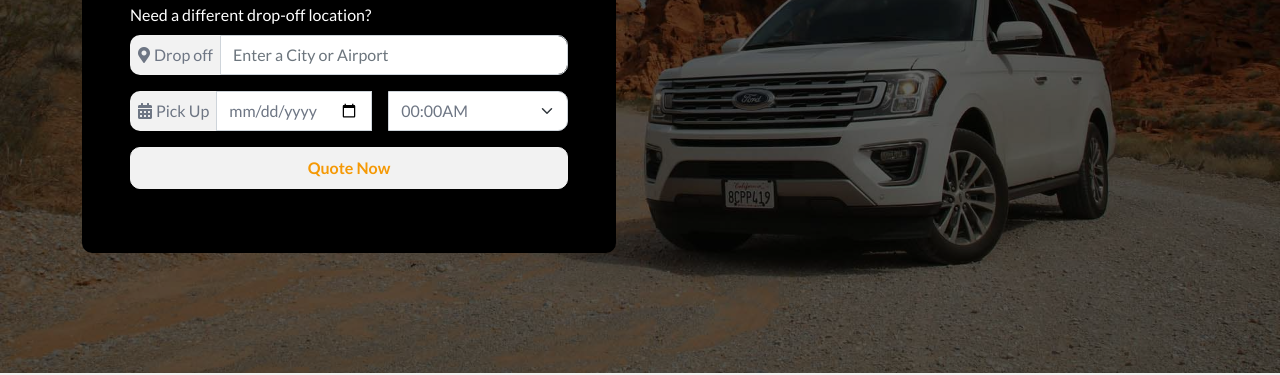
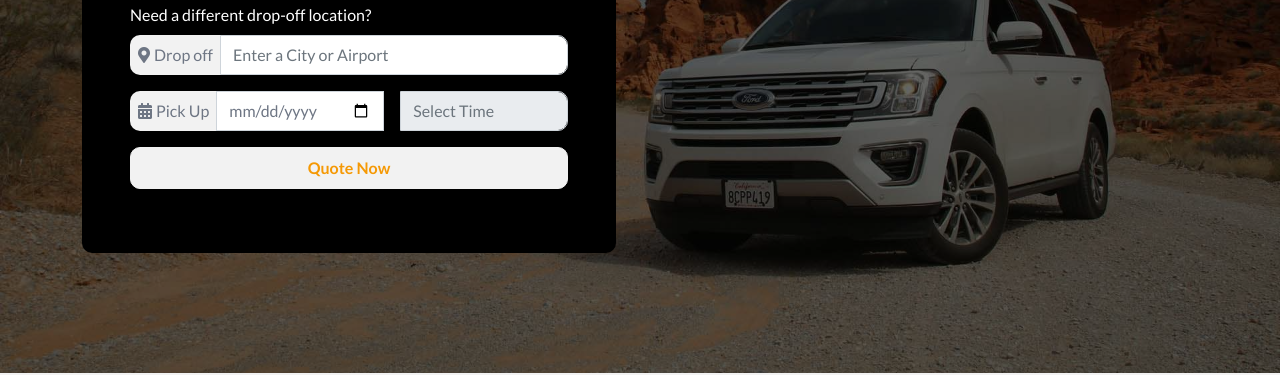
Before and after one commit to SubhashChamara/md-taxi, a plain HTML site: page index.html in a window 1280 px wide. Shown: the part 454-829 px from the top of the page. Drawn offline with nearby package versions, Linux system fonts and the light colour scheme; some packages are replaced by stand-ins of ours.

Commit message:
time filter updated.

```diff
--- a/index.html
+++ b/index.html
@@ -40,6 +40,10 @@
     <link
       rel="stylesheet"
       href="https://cdnjs.cloudflare.com/ajax/libs/animate.css/4.1.1/animate.min.css"
+    />
+    <link
+      rel="stylesheet"
+      href="https://cdn.jsdelivr.net/npm/flatpickr/dist/flatpickr.min.css"
     />
 
     <!-- Customized Bootstrap Stylesheet -->
@@ -250,35 +254,11 @@
                                 ><span class="ms-1">Pick Up</span>
                               </div>
                               <input class="form-control" type="date" />
-                              <select
-                                class="form-select ms-3"
-                                aria-label="Default select example"
-                              >
-                                <option value="2">00:00AM</option>
-                                <option value="2">01:00AM</option>
-                                <option value="2">02:00AM</option>
-                                <option value="3">03:00AM</option>
-                                <option value="4">04:00AM</option>
-                                <option value="5">05:00AM</option>
-                                <option value="6">06:00AM</option>
-                                <option value="7">07:00AM</option>
-                                <option value="7">08:00AM</option>
-                                <option value="7">09:00AM</option>
-                                <option value="7">10:00AM</option>
-                                <option value="7">11:00AM</option>
-                                <option value="7">12:00AM</option>
-                                <option value="1">01:00PM</option>
-                                <option value="2">02:00PM</option>
-                                <option value="3">03:00PM</option>
-                                <option value="4">04:00PM</option>
-                                <option value="5">05:00PM</option>
-                                <option value="6">06:00PM</option>
-                                <option value="7">07:00PM</option>
-                                <option value="7">08:00PM</option>
-                                <option value="7">09:00PM</option>
-                                <option value="7">10:00PM</option>
-                                <option value="7">11:00PM</option>
-                              </select>
+                              <input
+                                id="clockTimePicker"
+                                class="form-control ms-3"
+                                placeholder="Select Time"
+                              />
                             </div>
                           </div>
                           <div class="col-12 d-none">
@@ -1707,12 +1687,18 @@
           <div class="col-md-6 col-lg-6 col-xl-3">
             <div class="footer-item d-flex flex-column">
               <h4 class="text-white mb-4">Quick Links</h4>
-              <a href="about.html"><i class="fas fa-angle-right me-2"></i> About Us</a>
+              <a href="about.html"
+                ><i class="fas fa-angle-right me-2"></i> About Us</a
+              >
               <a href="cars.html"
                 ><i class="fas fa-angle-right me-2"></i> Our Vehicles</a
               >
-              <a href="service.html"><i class="fas fa-angle-right me-2"></i> Services</a>
-              <a href="contact.html"><i class="fas fa-angle-right me-2"></i> Contact Us</a>
+              <a href="service.html"
+                ><i class="fas fa-angle-right me-2"></i> Services</a
+              >
+              <a href="contact.html"
+                ><i class="fas fa-angle-right me-2"></i> Contact Us</a
+              >
             </div>
           </div>
 
@@ -1829,7 +1815,7 @@
     <script src="lib/counterup/counterup.min.js"></script>
     <script src="lib/owlcarousel/owl.carousel.min.js"></script>
     <script src="https://maps.googleapis.com/maps/api/js?key=AIzaSyByuSulijNMA6GfxAFss1QuJ3iEQyrF1I8&libraries=places"></script>
-
+    <script src="https://cdn.jsdelivr.net/npm/flatpickr"></script>
     <!-- Template Javascript -->
 
     <script src="js/place.js"></script>
--- a/js/main.js
+++ b/js/main.js
@@ -4,27 +4,24 @@
   // Spinner
   var spinner = function () {
     setTimeout(function () {
-            if ($('#spinner').length > 0) {
-                $('#spinner').removeClass('show');
+      if ($("#spinner").length > 0) {
+        $("#spinner").removeClass("show");
       }
     }, 1);
   };
   spinner(0);
 
-
   // Initiate the wowjs
   new WOW().init();
-
 
   // Sticky Navbar
   $(window).scroll(function () {
     if ($(this).scrollTop() > 200) {
-            $('.sticky-top').addClass('shadow-sm').css('top', '0px');
+      $(".sticky-top").addClass("shadow-sm").css("top", "0px");
     } else {
-            $('.sticky-top').removeClass('shadow-sm').css('top', '-100px');
+      $(".sticky-top").removeClass("shadow-sm").css("top", "-100px");
     }
   });
-
 
   // Car Categories
   $(".categories-carousel").owlCarousel({
@@ -33,31 +30,30 @@
     dots: false,
     loop: true,
     margin: 25,
-        nav : true,
-        navText : [
+    nav: true,
+    navText: [
       '<i class="fas fa-chevron-left"></i>',
-            '<i class="fas fa-chevron-right"></i>'
+      '<i class="fas fa-chevron-right"></i>',
     ],
     responsiveClass: true,
     responsive: {
-            0:{
-                items:1
+      0: {
+        items: 1,
       },
-            576:{
-                items:1
+      576: {
+        items: 1,
       },
-            768:{
-                items:1
+      768: {
+        items: 1,
       },
-            992:{
-                items:2
+      992: {
+        items: 2,
       },
-            1200:{
-                items:3
-            }
-        }
+      1200: {
+        items: 3,
+      },
+    },
   });
-
 
   // testimonial carousel
   $(".testimonial-carousel").owlCarousel({
@@ -67,51 +63,55 @@
     dots: true,
     loop: true,
     margin: 25,
-        nav : false,
-        navText : [
+    nav: false,
+    navText: [
       '<i class="fa fa-angle-right"></i>',
-            '<i class="fa fa-angle-left"></i>'
+      '<i class="fa fa-angle-left"></i>',
     ],
     responsiveClass: true,
     responsive: {
-            0:{
-                items:1
+      0: {
+        items: 1,
       },
-            576:{
-                items:1
+      576: {
+        items: 1,
       },
-            768:{
-                items:1
+      768: {
+        items: 1,
       },
-            992:{
-                items:2
+      992: {
+        items: 2,
       },
-            1200:{
-                items:2
-            }
-        }
+      1200: {
+        items: 2,
+      },
+    },
   });
-
 
   // Facts counter
   $('[data-toggle="counter-up"]').counterUp({
     delay: 5,
-        time: 2000
+    time: 2000,
   });
-
+  flatpickr("#clockTimePicker", {
+    enableTime: true,
+    noCalendar: true,
+    time_24hr: false,
+    enableSeconds: false,
+    minuteIncrement: 1, // allow ANY minute
+    dateFormat: "h:i K", // 08:45 PM style
+  });
 
   // Back to top button
   $(window).scroll(function () {
     if ($(this).scrollTop() > 300) {
-        $('.back-to-top').fadeIn('slow');
+      $(".back-to-top").fadeIn("slow");
     } else {
-        $('.back-to-top').fadeOut('slow');
+      $(".back-to-top").fadeOut("slow");
     }
   });
-    $('.back-to-top').click(function () {
-        $('html, body').animate({scrollTop: 0}, 1500, 'easeInOutExpo');
+  $(".back-to-top").click(function () {
+    $("html, body").animate({ scrollTop: 0 }, 1500, "easeInOutExpo");
     return false;
   });
-
-
 })(jQuery);
```
Lines whose indentation alone changed are shown as unchanged.
